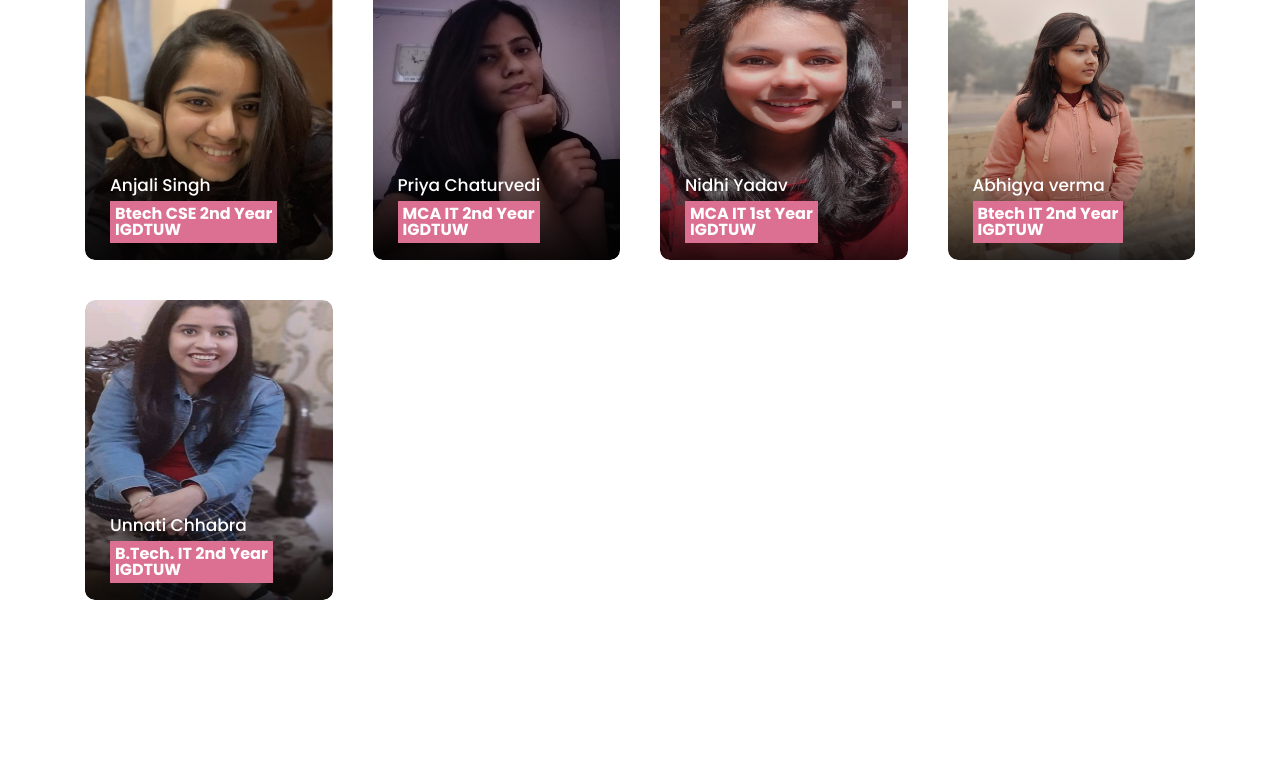
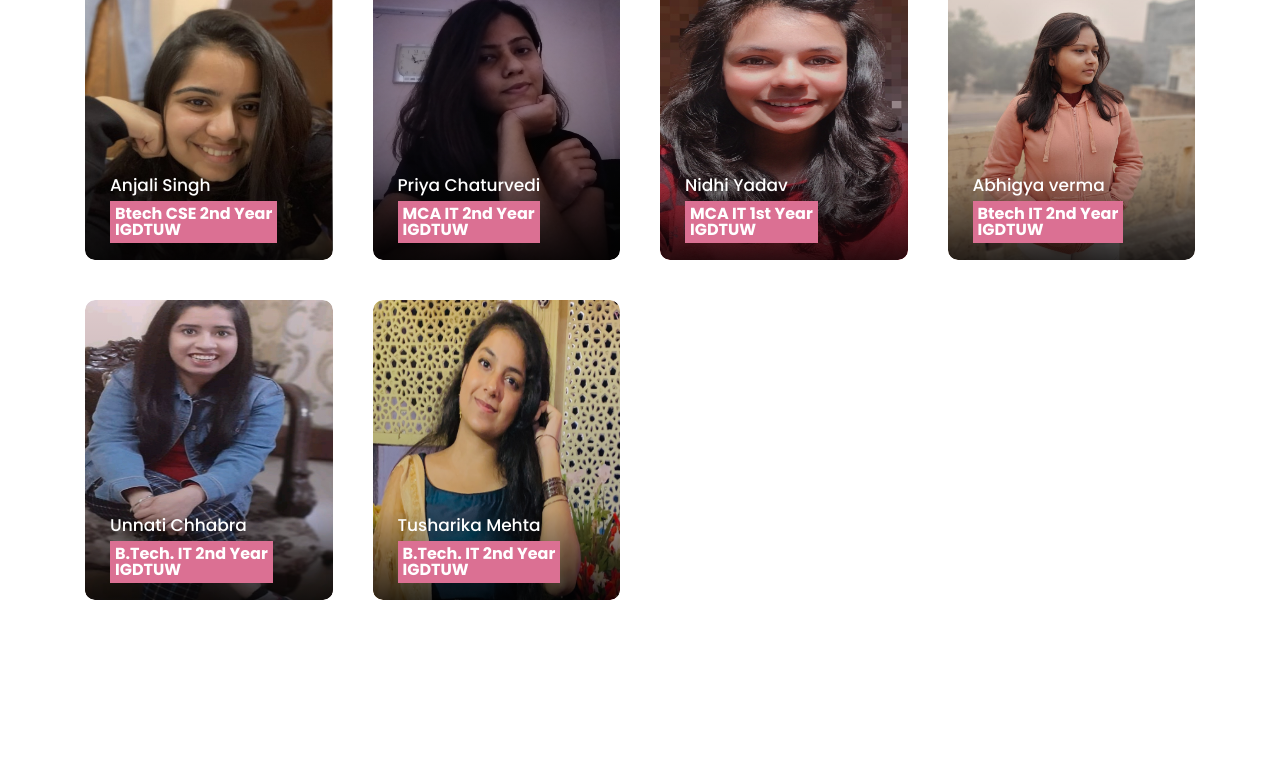
Before and after one commit to ACM-IGDTUW/Summer-Workshop-2021, a plain HTML site: page speakers.html in a window 1280 px wide. Shown: the part 1440-2197 px from the top of the page. Drawn offline with Linux system fonts and the light colour scheme.

Commit message:
Tusharika-Mentor's details added

```diff
--- a/speakers.html
+++ b/speakers.html
@@ -277,6 +277,29 @@
                     </div>
                 </div>
             </div>
+
+                        <!-- Single Speaker Area -->
+                        <div class="col-12 col-md-6 col-lg-3">
+                            <div class="single-speaker-area bg-gradient-overlay-2 wow fadeInUp" data-wow-delay="300ms">
+                                <!-- Thumb -->
+                                <div class="speaker-single-thumb">
+                                    <img src="organizers/Tusharika-Mehta.png" alt="">
+                                </div>
+                                <!-- Social Info -->
+                                <div class="social-info">
+<!--
+                                    <a href="https://github.com/unnati914"><i class="zmdi zmdi-github-alt"></i></a>
+             -->
+                                    <a href="http://linkedin.com/in/tusharika-mehta-81391219a"><i class="zmdi zmdi-linkedin"></i></a>
+                                </div>
+                                <!-- Info -->
+                                <div class="speaker-info">
+                                    <h5>Tusharika Mehta</h5>
+                                    <p>B.Tech. IT 2nd Year<br>IGDTUW</p>
+
+                                </div>
+                            </div>
+                        </div>
 
           </div>
         </div>
```
Also changed, not shown: organizers/Tusharika-Mehta.png (added).
